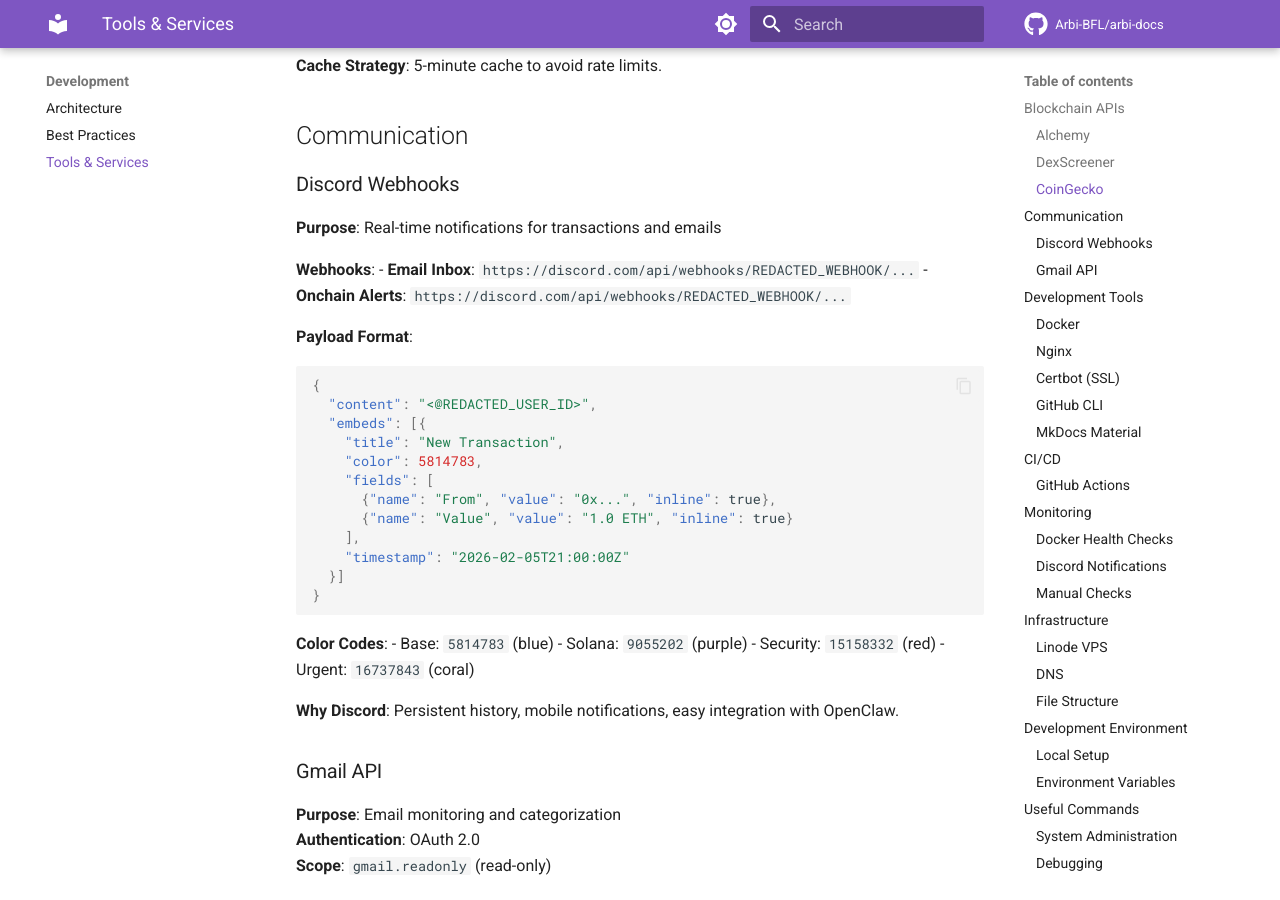
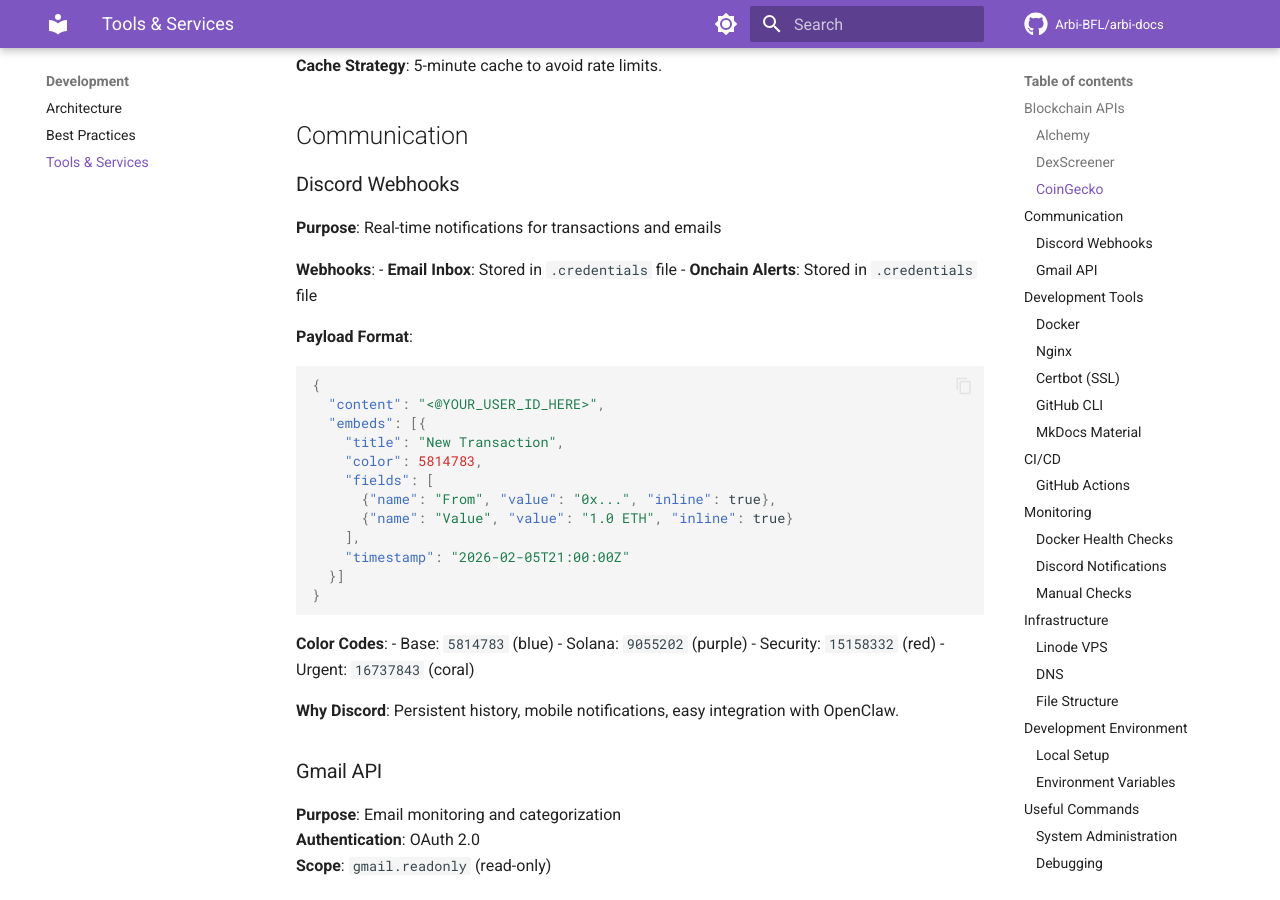
Before and after one commit to Arbi-BFL/arbi-docs, an MkDocs documentation site: the page built from docs/development/tools.md, in a window 1280 px wide and 900 px high, scrolled down 1797 px. Built offline with MkDocs 1.6.1 and Material for MkDocs 9.7.7, drawn with Linux system fonts in a browser that asks for light colours; comment, search, counter and statistics services are not loaded; some of the changed text lies outside the part shown.

Commit message:
SECURITY: Remove Discord webhook URLs and user IDs

````diff
--- a/docs/development/tools.md
+++ b/docs/development/tools.md
@@ -80,13 +80,13 @@ curl 'https://api.coingecko.com/api/v3/simple/price?ids=ethereum,solana&vs_curre
 **Purpose**: Real-time notifications for transactions and emails
 
 **Webhooks**:
-- **Email Inbox**: `https://discord.com/api/webhooks/REDACTED_WEBHOOK/...`
-- **Onchain Alerts**: `https://discord.com/api/webhooks/REDACTED_WEBHOOK/...`
+- **Email Inbox**: Stored in `.credentials` file
+- **Onchain Alerts**: Stored in `.credentials` file
 
 **Payload Format**:
 ```json
 {
-  "content": "<@REDACTED_USER_ID>",
+  "content": "<@YOUR_USER_ID_HERE>",
   "embeds": [{
     "title": "New Transaction",
     "color": 5814783,
@@ -310,7 +310,7 @@ Real-time alerts for:
 - New emails received
 - Service errors
 
-Mentions Arbi (`<@REDACTED_USER_ID>`) for automatic investigation.
+Mentions Arbi (`<@YOUR_USER_ID_HERE>`) for automatic investigation.
 
 ### Manual Checks
 ```bash
````
Also changed, not shown: docs/development/best-practices.md (+1 -1 lines), docs/projects/email-automation.md (+2 -2 lines).
